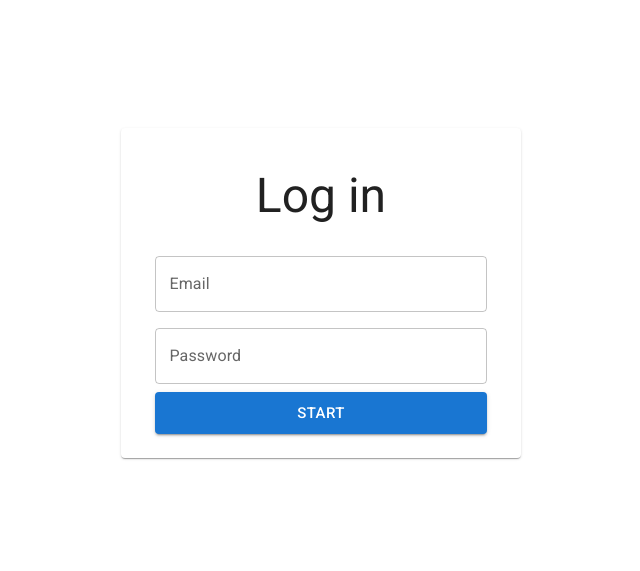
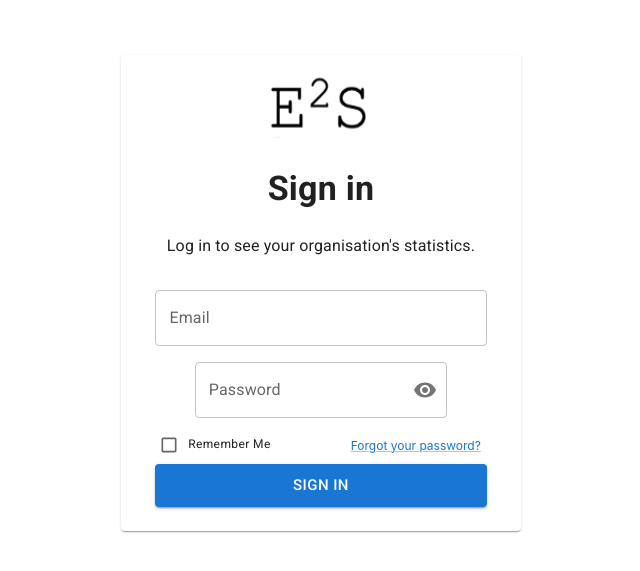
Before and after one commit to xSebo/e2s, a React (Create React App) app in the folder _spa/react-spa/: page / in a window 1280 px wide. Shown: the part 107-678 px from the top of the page, without its empty margins (319-959 px from the left). Built offline with nearby package versions, Linux system fonts and the light colour scheme.

Commit message:
half-finished sign in page. Commitng work now to move to a feature branch

```diff
--- a/_spa/react-spa/package.json
+++ b/_spa/react-spa/package.json
@@ -6,6 +6,7 @@
     "@emotion/react": "^11.10.5",
     "@emotion/styled": "^11.10.5",
     "@fontsource/roboto": "^4.5.8",
+    "@mui/icons-material": "^5.10.14",
     "@mui/material": "^5.10.14",
     "@testing-library/jest-dom": "^5.16.5",
     "@testing-library/react": "^13.4.0",
--- a/_spa/react-spa/src/components/Login.js
+++ b/_spa/react-spa/src/components/Login.js
@@ -1,8 +1,23 @@
 import React from 'react'
-import {Box, Button, Card, CardContent, TextField, Typography} from '@mui/material'
+import {
+    Box,
+    Button,
+    Card,
+    CardContent,
+    Checkbox,
+    FormControl,
+    FormControlLabel, IconButton, InputAdornment, InputLabel,
+    Link, OutlinedInput,
+    TextField,
+    Typography
+} from '@mui/material'
 import Center from "./Center";
+import Visibility from '@mui/icons-material/Visibility';
+import VisibilityOff from '@mui/icons-material/VisibilityOff';
+
 import useForm from "../hooks/useForm";
 import {createAPIEndpoint} from "../api";
+import logo from '../logo.png';
 import axios from "axios";
 
 const api = axios.create({
@@ -12,6 +27,10 @@ const getFreshModel = ()=>({
     password: '',
     email: ''
 })
+
+
+
+
 export default function Login() {
 
     const {
@@ -42,12 +61,44 @@ export default function Login() {
         setErrors(temp)
         return Object.values(temp).every(x=> x== "")
     }
+//////////////////
+
+    const [adValues, setAdValues] = React.useState({
+        amount: '',
+        password: '',
+        weight: '',
+        weightRange: '',
+        showPassword: false,
+    });
+
+    const handleChange = (prop) => (event) => {
+        setAdValues({ ...adValues, [prop]: event.target.value });
+    };
+
+    const handleClickShowPassword = () => {
+        setAdValues({
+            ...adValues,
+            showPassword: !adValues.showPassword,
+        });
+    };
+
+    const handleMouseDownPassword = (event) => {
+        event.preventDefault();
+    };
+
+
     return (
         <Center>
             <Card sx={{width: 400}}>
                 <CardContent sx={{textAlign:'center'}}>
-                    <Typography variant="h3" sx ={{my:3}}>
-                        Log in
+                    <div>
+                        <img src={logo} alt="E2S logo"/>
+                    </div>
+                    <Typography variant="h4"  sx ={{my:3, fontWeight:'bold'}} >
+                        Sign in
+                    </Typography>
+                    <Typography  sx ={{my:3}}>
+                        Log in to see your organisation's statistics.
                     </Typography>
                     <Box sx={{
                         '& .MuiTextField-root': {
@@ -57,6 +108,7 @@ export default function Login() {
                     }}>
                         <form noValidate autoComplete="off" onSubmit={login}>
                             <TextField
+
                                 label="Email"
                                 name="email"
                                 value={values.email}
@@ -64,17 +116,46 @@ export default function Login() {
                                 variant="outlined"
                                 {...(errors.email && {error:true, helperText:errors.email})}
                             />
-                            <TextField
-                                label="Password"
-                                name="password"
-                                value={values.password}
-                                onChange={handleInputChange}
-                                variant="outlined"/>
+                            {/*<TextField*/}
+                            {/*    label="Password"*/}
+                            {/*    name="password"*/}
+                            {/*    value={values.password}*/}
+                            {/*    onChange={handleInputChange}*/}
+                            {/*    variant="outlined"/>*/}
+                            <div>
+                                <FormControl sx={{ m: 1, width: '25ch' }} variant="outlined">
+                                    <InputLabel htmlFor="outlined-adornment-password">Password</InputLabel>
+                                    <OutlinedInput
+                                        id="outlined-adornment-password"
+                                        type={adValues.showPassword ? 'text' : 'password'}
+                                        value={adValues.password}
+                                        onChange={handleChange('password')}
+                                        endAdornment={
+                                            <InputAdornment position="end">
+                                                <IconButton
+                                                    aria-label="toggle password visibility"
+                                                    onClick={handleClickShowPassword}
+                                                    onMouseDown={handleMouseDownPassword}
+                                                    edge="end"
+                                                >
+                                                    {adValues.showPassword ? <VisibilityOff /> : <Visibility />}
+                                                </IconButton>
+                                            </InputAdornment>
+                                        }
+                                        label="Password"
+                                    />
+                                </FormControl>
+                            </div>
+                            <div>
+                                <FormControlLabel control={<Checkbox defaultChecked={false} size={"small"} />}
+                                                  label={<Typography variant="caption">Remember Me</Typography>} sx={{mr:10}}/>
+                                <Link href="#" sx ={{my:3, fontSize:12}}>Forgot your password?</Link>
+                            </div>
                             <Button
                                 type="submit"
                                 variant="contained"
                                 size="large"
-                                sx={{width: '90%'}}>Start</Button>
+                                sx={{width: '90%'}}>Sign In</Button>
                         </form>
                     </Box>
                 </CardContent>
--- a/_spa/react-spa/src/index.js
+++ b/_spa/react-spa/src/index.js
@@ -6,9 +6,9 @@ import reportWebVitals from './reportWebVitals';
 
 const root = ReactDOM.createRoot(document.getElementById('root'));
 root.render(
-  <React.StrictMode>
+  // <React.StrictMode>
     <App />
-  </React.StrictMode>
+  // </React.StrictMode>
 );
 
 // If you want to start measuring performance in your app, pass a function
```
Also changed, not shown: _spa/react-spa/src/logo.png (added), 1 other file (tests, documents, lock files or other folders).
